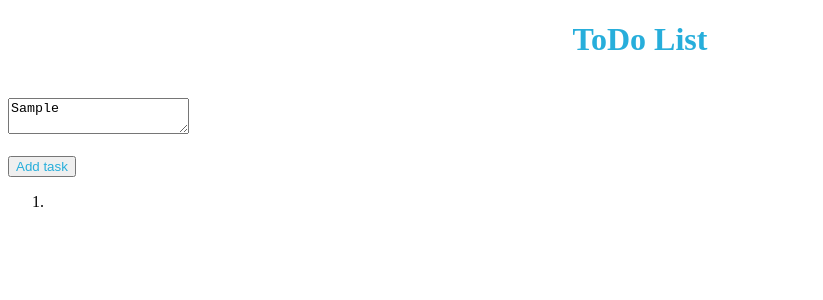
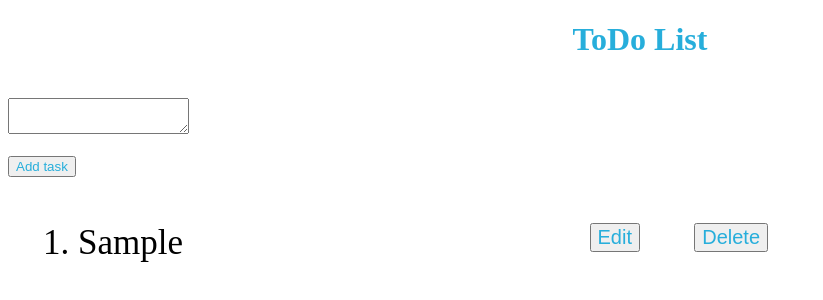
Before and after one commit to JyothirmaiKakumanu/React-Assignment-5---Todo-List-React, a React app: page / in a window 1280 px wide. Both pictures are taken after typing "Sample" into the empty fields and a click on the button "Add task". Shown: the top 300 px of the page, without its empty margins (0-823 px from the left). Built offline with nearby package versions, Linux system fonts and the light colour scheme.

Commit message:
committed

```diff
--- a/package.json
+++ b/package.json
@@ -12,6 +12,9 @@
   "author": "",
   "license": "ISC",
   "dependencies": {
+    "@fortawesome/fontawesome-svg-core": "^1.2.35",
+    "@fortawesome/free-solid-svg-icons": "^5.15.3",
+    "@fortawesome/react-native-fontawesome": "^0.2.6",
     "css-loader": "^4.3.0",
     "jest-junit": "^11.1.0",
     "react": "^16.13.1",
--- a/src/components/App.js
+++ b/src/components/App.js
@@ -2,21 +2,27 @@ import React, { useState } from "react";
 import "./../styles/App.css";
 import EnterTask from "./EnterTask";
 import DisplayTasks from "./DisplayTasks";
+// import { library } from '@fortawesome/fontawesome-svg-core';
+// import {faEdit} from '@fortawesome/free-solid-svg-icons';
+
+// library.add(faEdit);
 
 function App()
 {
-	const [task,setTask] = useState({
-		taskName: "",
-	});
+	// const [task,setTask] = useState({
+	// 	taskName: "",
+	// });
+	const [task,setTask] = useState('');
 	const [taskArr,setTaskArr]= useState([]);
 
 
-	const AddItem=()=>{
+	const addItem=(e)=>{
+		e.preventDefault();
 		console.log(`inside add item`);
-		if(task.taskName !== ""){
+		if(task !== ""){
 			console.log("inside add item if");
-			setTaskArr([...taskArr,task.taskName]);
-
+			setTaskArr([...taskArr,task]);
+			setTask('');
 		}
 		console.log(`taskArr${taskArr}`);
 		taskArr.map((itm,index)=>{
@@ -25,51 +31,67 @@ function App()
 		})
 	}
 
-	const handleChange=(event)=>{
-		// setTask(()=>{
-		// 	{taskName:event.target.value}
-		// });
-		setTask({taskName :event.target.value});
+	const handleInput=(event)=>{
+		setTask(event.target.value);
 		console.log(`line28${task}`);
 	}
+
+	const deleteItems=(id)=>{
+		console.log("inside del fnc");
+		// const arr = taskArr.slice();
+		 const filteredArr = taskArr.filter((item,index)=>{
+		 return index!==id});
+		 setTaskArr(filteredArr);
+		// setTaskArr((item) => {
+		// 	console.log("item"+item);
+		// 	return item.filter((arrEle, index) => {
+		// 	  return index !== id;
+		// 	});
+		// });
+		console.log("line47"+taskArr);
+	}
+
+	const editItems=(id,value)=>{
+	taskArr.map(item=>{
+		if(item.id===id){
+			item.value = value;
+		}
+	})
+	setTaskArr(taskArr);
+}
 
 	return (
 	<div id="main">
 		<h1>ToDo List</h1>
 		<br/>
 		<EnterTask id="task"
-			// value={task.taskName}
+			value={task}
 			// onChange={(e)=>setTask(e.target.value)}
-			onChange ={handleChange}
+			onChange ={handleInput}
 			placeholder="Enter the task"/>
 		<br/>
 		<button id="btn"
-			onClick={AddItem}>
+		type="submit"
+			onClick={addItem}>
 			Add task
 		</button>
-		{/* <ol>
-			{/* {taskArr.map((item,index)=>{ */}
-				{/* <DisplayTasks
-					className="list" */}
-					{/* // key={index}
-					// id={index}
-					taskArr = {taskArr}
-					// value={task.taskName}
-					// text={task.taskName} */}
-				{/* /> */}
-			{/* })} */}
-			{/* <li>Hi</li> */}
-
-
 		<ol>
 			{taskArr.map((item,index)=>{
+				console.log("before return");
 				return (
-					<li>
-						{item.taskName}
-					</li>
+					<DisplayTasks
+						className ="list"
+						key={index}
+						id={index}
+						text={item}
+						value={item}
+						ondelete ={deleteItems}
+						// onEdit ={editItems}
+					/>
 				)
 			})}
 		</ol>
+
 
 	</div>
 	);
--- a/src/components/DisplayTasks.js
+++ b/src/components/DisplayTasks.js
@@ -1,17 +1,37 @@
 import React from 'react';
+import EditItem from './EditItem';
+// import {FontAwesomeIcon} from '@fortawesome/react-native-fontawesome';
+
 
 const DisplayTasks = (props) => {
     // console.log(`text${props.text}`);
-
+    console.log("inside display tasks");
     return (
         <>
-            {props.taskArr.map((item,index)=>{
+            {/* {props.taskArr.map((item,index)=>{ */}
+            <div className="container">
                 <li className ={props.className}
-                key={index}>
-                    {item.taskName}
+                 id = {props.id}
+                 key={props.key} value={props.text}>{props.text}
+
+                <button type="button" className ="edit" onClick={()=>{
+                    console.log("inside button edit");
+
+                    return (<EditItem key={props.key}
+                     value={props.value}
+                     id={props.id}
+                     className="edit"
+                     onEdit ={props.onEdit}/>)}}>Edit</button>
+
+
+                <button type="button" className="delete" onClick={()=>{
+                        props.ondelete(props.id)
+                }}>
+                    Delete
+                </button>
+
                 </li>
-            })}
-
+            </div>
 
         </>
     );
--- /dev/null
+++ b/src/components/EditItem.js
@@ -0,0 +1,44 @@
+import React, { useState } from 'react';
+
+const EditItem = (props) => {
+    const [editReq,seteditReq] = useState({show:false});
+    const [editTask,setEdittask] = useState('');
+
+    console.log("in edit item component");
+
+    const addEdit=()=>{
+        console.log("in line 8");
+        seteditReq({show:true});
+    }
+    const editTaskFunc =(e)=>{
+        console.log("in line 12");
+        setEdittask(e.target.value);
+    }
+    return (
+        <>
+           {editReq.show?
+           (
+           <>
+           <input type="text"
+                key={props.key}
+                value={props.value}
+                className={props.className}
+                onChange={editTaskFunc}
+            />
+            <button type="button"
+            className="saveTask"
+            onClick = {()=>{
+                props.onEdit(editTask);
+                seteditReq({show:false});
+            }}>Save</button>
+            </>)
+            :
+            <button type="button" className={props.className} onChange={addEdit}>
+                Edit</button>
+            }
+
+        </>
+    );
+};
+
+export default EditItem;
--- a/src/components/EnterTask.js
+++ b/src/components/EnterTask.js
@@ -6,10 +6,10 @@ const EnterTask = (props) => {
         <div>
             <textarea
                 id={props.id}
-                // value={props.value}
-                placeholder={props.placeholder}
+                value={props.value}
                 onChange = {props.onChange}
             />
+
         </div>
     );
 };
--- a/src/styles/App.css
+++ b/src/styles/App.css
@@ -14,3 +14,20 @@ button{
 .bg-pink{
 	background-color:pink;
 }
+
+.container{
+    font-size: 35px;
+    padding: 30px;
+    margin: auto;
+}
+
+li button.edit{
+    position: absolute;
+    right: 50%;
+    font-size: 20px;
+}
+li button.delete{
+    position: absolute;
+    right: 40%;
+    font-size: 20px;
+}
```
Also changed, not shown: edit.png (added), 1 other file (tests, documents, lock files or other folders).
